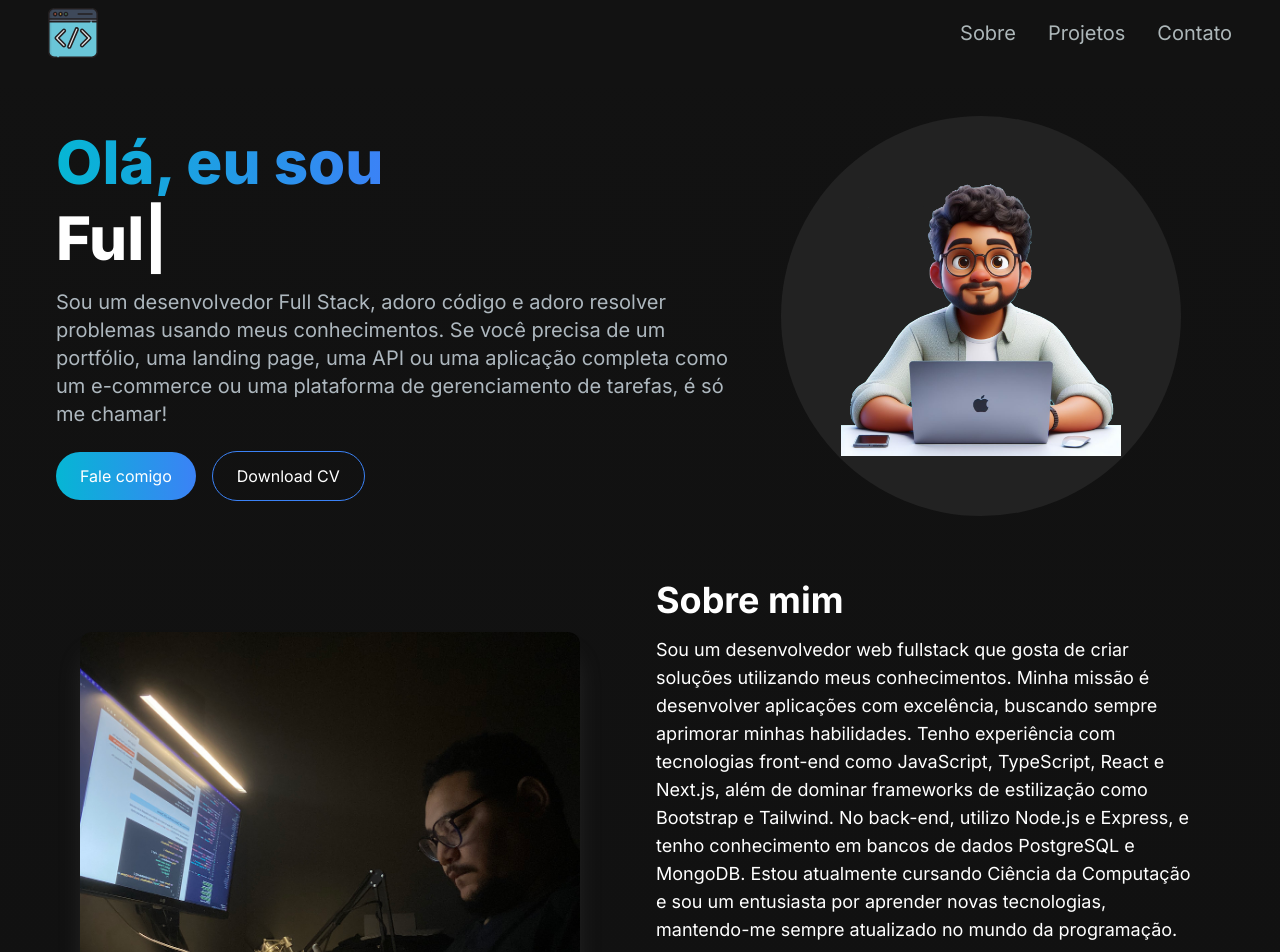
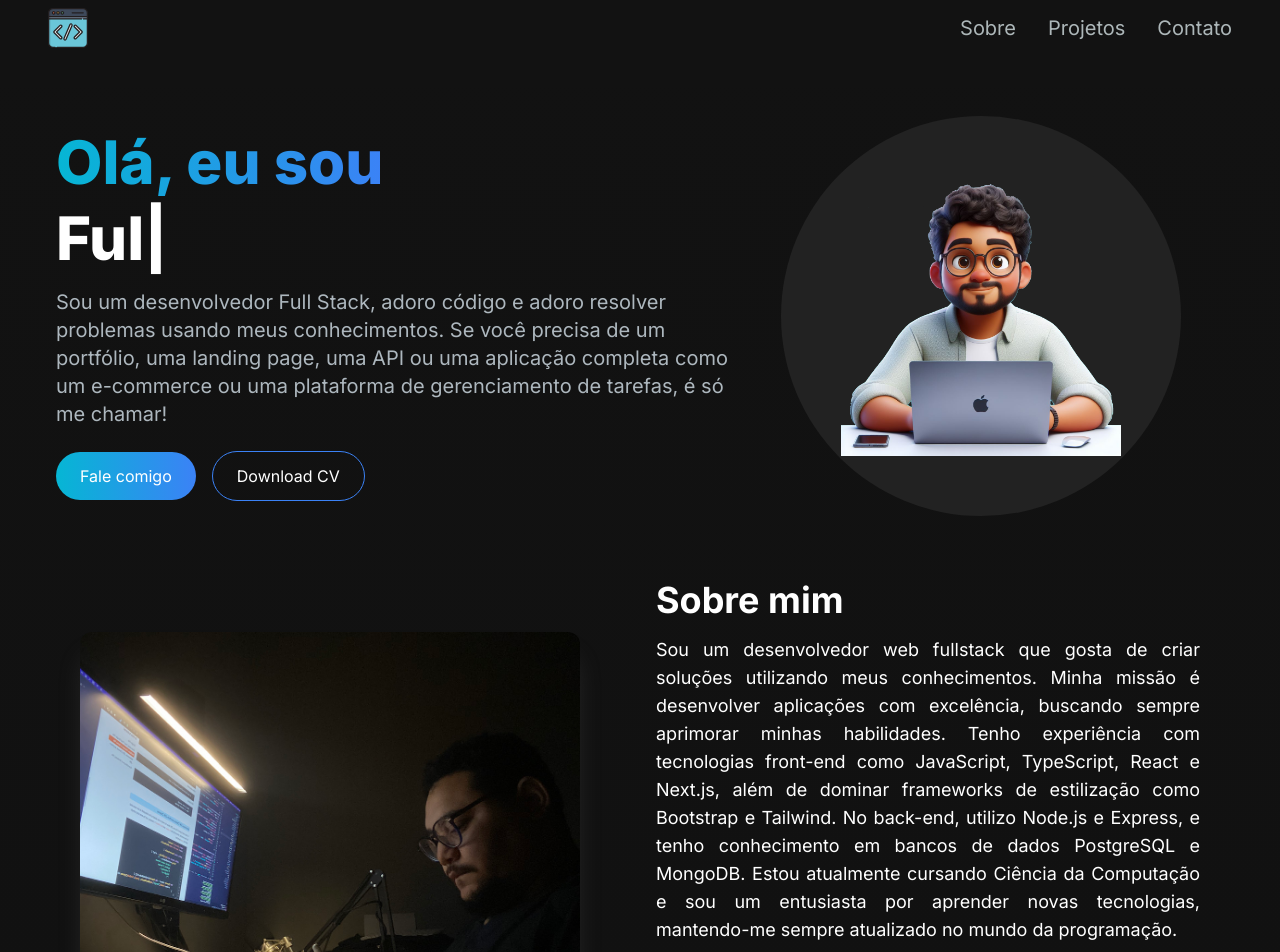
Before and after one commit to thiagovt-dev/my-portfolio-nextjs, a Next.js app: page / in a window 1280 px wide. Shown: the top 952 px of the page. Built offline with nearby package versions, Linux system fonts and the light colour scheme.

Commit message:
refactoring

```diff
--- a/src/components/AboutSection/AboutSection.tsx
+++ b/src/components/AboutSection/AboutSection.tsx
@@ -45,7 +45,7 @@ const AboutSection = () => {
     });
   };
   return (
-    <section >
+    <section>
       <div className="md:grid md:grid-cols-2 gap-8 items-center py-8 px-4 xl:gap-8 sm:py-16 xl:px-6 ">
         <Image
           src="/IMG_3119.jpeg"
@@ -56,7 +56,7 @@ const AboutSection = () => {
         />
         <div className="mt-4 md:mt-0 text-left flex flex-col h-full">
           <h1 className="text-4xl font-bold mb-4">Sobre mim</h1>
-          <p className="text-base lg:text-lg">
+          <p className="text-base lg:text-lg text-justify">
             Sou um desenvolvedor web fullstack que gosta de criar soluções utilizando meus
             conhecimentos. Minha missão é desenvolver aplicações com excelência, buscando sempre
             aprimorar minhas habilidades. Tenho experiência com tecnologias front-end como
@@ -74,7 +74,7 @@ const AboutSection = () => {
               Formação
             </TabButton>
           </div>
-          <div className="mt-5">{TAB_BUTTON_DATA.find((t)=>t.id === tab)?.content}</div>
+          <div className="mt-5">{TAB_BUTTON_DATA.find((t) => t.id === tab)?.content}</div>
         </div>
       </div>
     </section>
--- a/src/components/Footer/Footer.tsx
+++ b/src/components/Footer/Footer.tsx
@@ -1,15 +1,22 @@
-import Image from 'next/image';
-import React from 'react'
+import Image from "next/image";
+import React from "react";
 
 const Footer = () => {
   return (
     <footer className="footer border border-t-[#33353F] border-l-transparent border-r-transparent border-b-transparent ">
-      <div className="container mx-auto p-8 flex justify-between">
+      <div className="container mx-auto p-8 flex md:justify-between justify-center">
         <span>
-          <Image src="/reshot-icon-browser-DEAK34BLPC.svg" alt="" width={30} height={30} />
+          <Image
+            src="/reshot-icon-browser-DEAK34BLPC.svg"
+            alt=""
+            width={30}
+            height={30}
+            className="hidden md:block"
+          />
         </span>
-        <p className="text-slate-600 text-sm">
-          &copy; 2024-2025 Criado por Thiago Vasconcelos. Todos os direitos reservados.
+        <p className="text-slate-600 text-sm text-center">
+          &copy; 2024 Criado por Thiago Vasconcelos. <br className="md:hidden block" /> Todos os
+          direitos reservados.
         </p>
       </div>
     </footer>
--- a/src/components/Navbar/Navbar.tsx
+++ b/src/components/Navbar/Navbar.tsx
@@ -29,11 +29,20 @@ const navLinks: NavLinkItem[] = [
 const Navbar = () => {
   const [navbarOpen, setNavbarOpen] = useState(false);
   return (
-    <nav className="fixed top-0 left-0 right-0 z-10 bg-[#121212] bg-opacity-100 px-8">
+    <nav className="fixed top-0 left-0 right-0 z-20 bg-[#121212] bg-opacity-100 md:px-8">
       <div className="flex flex-wrap items-center justify-between mx-auto px-4 py-2">
-        <Link href={"/"} className="text-2xl md:text-5xl font-semibold">
-          <Image src="/reshot-icon-browser-DEAK34BLPC.svg" alt="" width={50} height={50} />
-        </Link>
+        <div>
+          <Link href={"/"} className="text-2xl md:text-5xl font-semibold">
+            <Image
+              src="/reshot-icon-browser-DEAK34BLPC.svg"
+              alt=""
+              width={40}
+              height={40}
+              priority
+              className="w-7 h-7 md:w-10 md:h-10"
+            />
+          </Link>
+        </div>
         <div className="mobile-menu block md:hidden">
           {!navbarOpen ? (
             <button
--- a/src/components/common/SpinnerButton.tsx
+++ b/src/components/common/SpinnerButton.tsx
@@ -1,4 +1,4 @@
-import React from 'react'
+import React from "react";
 
 const SpinnerButton = () => {
   return (
@@ -21,6 +21,6 @@ const SpinnerButton = () => {
       <span className="sr-only">Loading...</span>
     </div>
   );
-}
+};
 
-export default SpinnerButton
+export default SpinnerButton;
```
Also changed, not shown: src/components/Navbar/NavLink.tsx (+7 -8 lines), public/icons8-github.svg (added), public/icons8-linkedin.svg (added).
